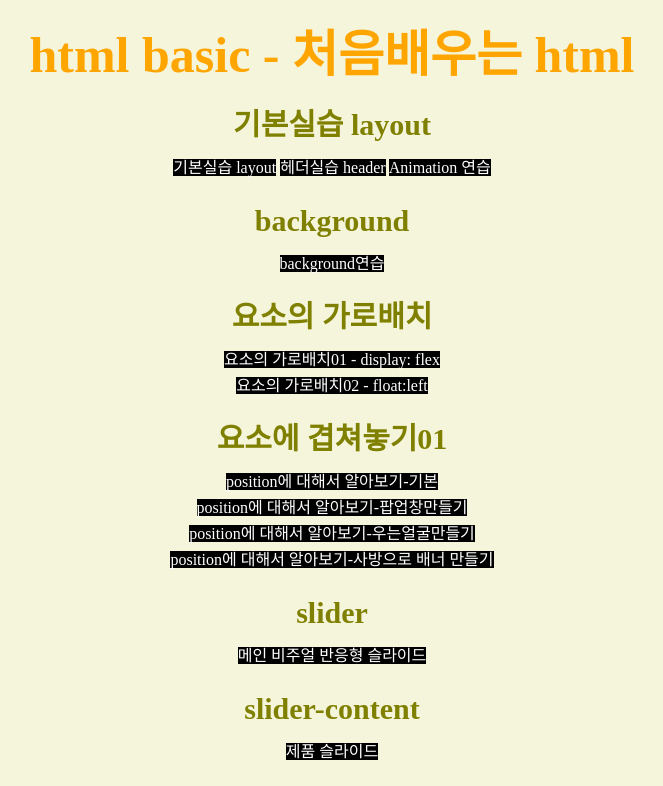
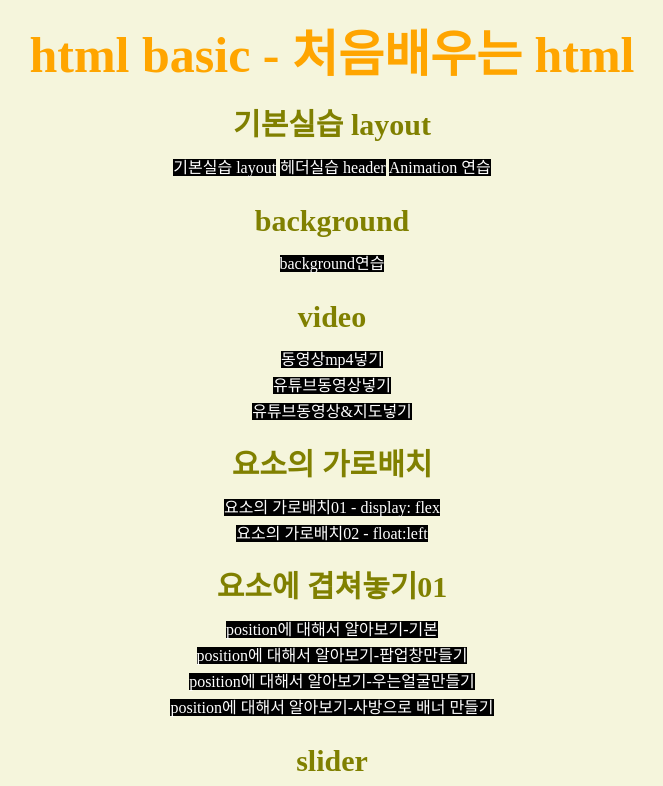
Before and after one commit to jinjin121/project_230523, a plain HTML site: page index.html in a window 1280 px wide. Shown: the top 786 px of the page, without its empty margins (308-971 px from the left). Drawn offline with Linux system fonts and the light colour scheme.

Commit message:
Add files via upload

```diff
--- a/index.html
+++ b/index.html
@@ -23,6 +23,12 @@
     <h2>background</h2>
     <ul>
         <li><a href="./doc/background.html" target="_blank">background연습</a></li>
+    </ul>
+    <h2>video</h2>
+    <ul>
+        <li><a href="./doc/video01.html">동영상mp4넣기</a></li>
+        <li><a href="./doc/video02.html">유튜브동영상넣기</a></li>
+        <li><a href="./doc/video03.html">유튜브동영상&지도넣기</a></li>
     </ul>
     <h2>요소의 가로배치</h2>
     <ul>
```
